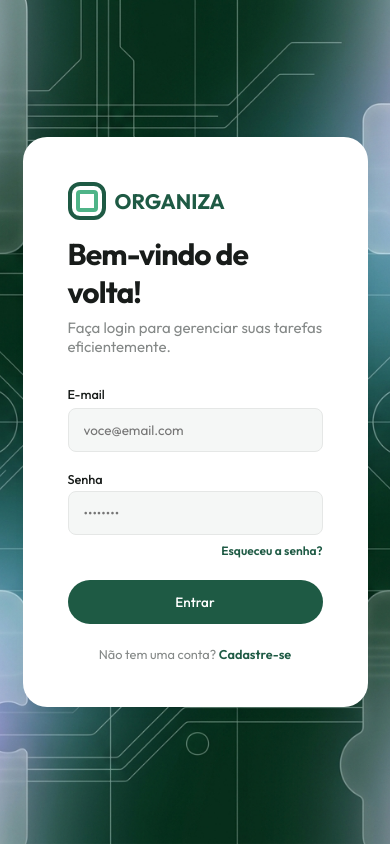
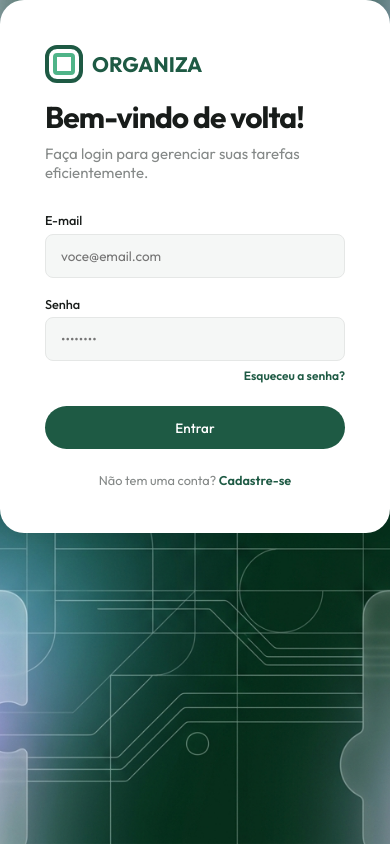
Before and after one commit to silvajeanderson165-creator/organiza-dashboard-full, a React (Vite) app in the folder frontend/: page /login in a window 390 px wide. Built offline with nearby package versions, Linux system fonts and the light colour scheme; no server answers.

Commit message:
fix: tema mobile - remover padding body, forcar repaint, adicionar transitions

```diff
--- a/frontend/src/index.css
+++ b/frontend/src/index.css
@@ -96,6 +96,19 @@ body {
   align-items: center;
   justify-content: center;
   padding: 1.5rem;
+  transition: background-color 0.3s ease;
+}
+
+/* Transições suaves para troca de tema */
+.app-frame,
+.sidebar,
+.stat-card,
+.panel,
+.search-bar,
+.nav-menu,
+.modal-box,
+.toast {
+  transition: background-color 0.3s ease, color 0.3s ease, border-color 0.3s ease;
 }
 
 /* Fix: background-attachment:fixed é bugado no iOS Safari */
@@ -569,6 +582,12 @@ body {
 
 /* Tablet & Smaller Desktop */
 @media (max-width: 1024px) {
+  body {
+    padding: 0;
+    align-items: stretch;
+    justify-content: stretch;
+  }
+
   .app-frame {
     flex-direction: column;
     height: auto;
--- a/frontend/src/pages/Dashboard.jsx
+++ b/frontend/src/pages/Dashboard.jsx
@@ -33,9 +33,11 @@ const Dashboard = () => {
 
   const toggleTheme = () => {
     const newTheme = theme === 'light' ? 'dark' : 'light';
-    setTheme(newTheme);
     document.documentElement.setAttribute('data-theme', newTheme);
     localStorage.setItem('theme', newTheme);
+    // Força repaint no mobile antes de atualizar o state
+    void document.documentElement.offsetHeight;
+    setTheme(newTheme);
   };
 
   // Aplica o tema salvo ao carregar a página
```
